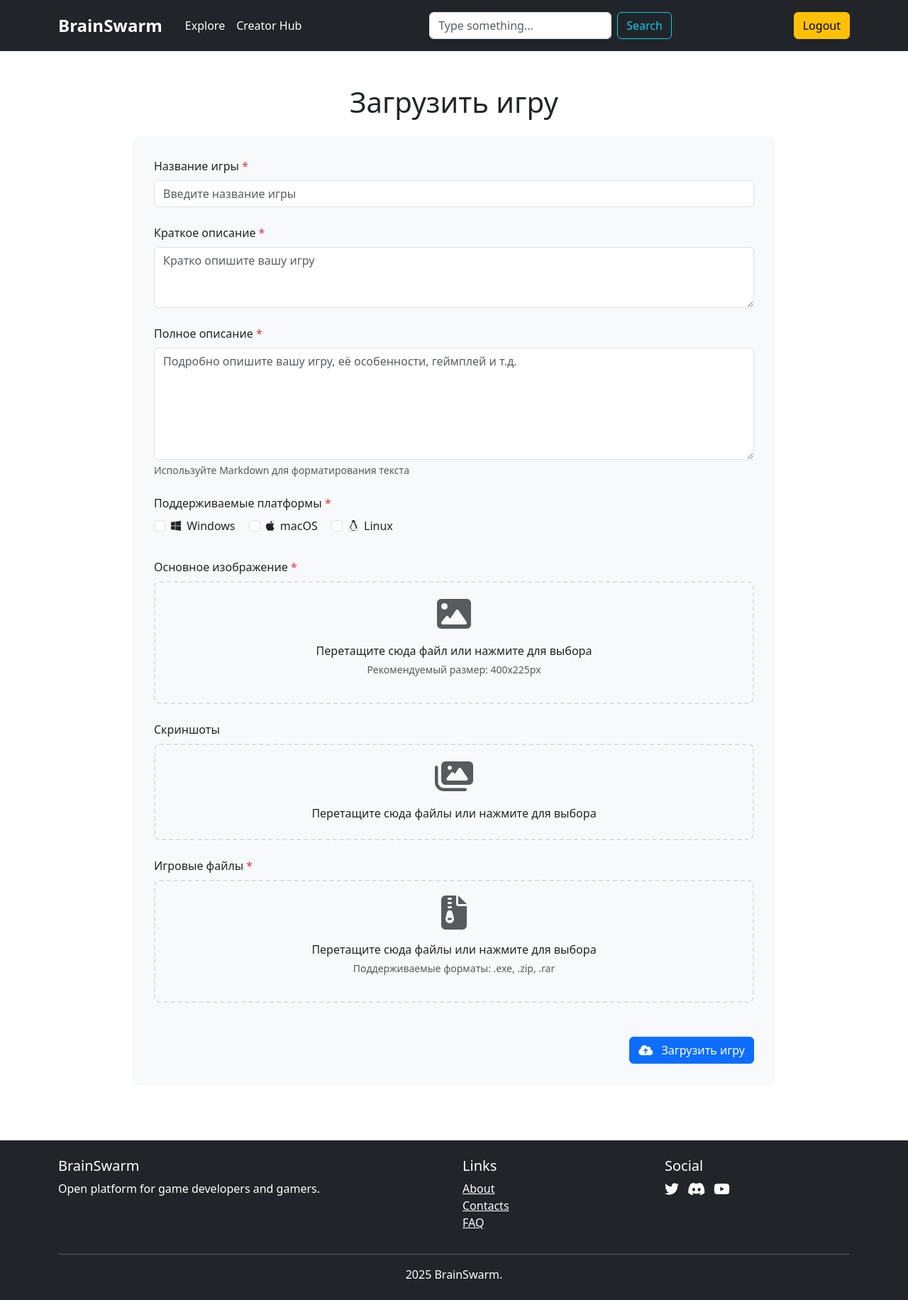
After one commit to Chromiumore/Parts-231-3213-app-dev-2025-kp, a Flask app: page /creatorhub/upload in a window 1280 px wide. The commit adds this page. Shown: the whole page at 71% size. Run offline with Flask 3, Linux system fonts and the light colour scheme; a user stored in the database is signed in; tables that the repository leaves empty hold one stand-in row (values such as "Sample post").

Commit message:
basic CRUD

```diff
--- a/app/auth.py
+++ b/app/auth.py
@@ -23,14 +23,31 @@ def login():
     if request.method == 'POST':
         username = request.form.get('username')
         password = request.form.get('password')
+        remember_me = request.form.get('remember_me')
         if username and password:
             user = user_repository.get_user_by_username_and_password(username, password)
             if user:
-                login_user(user)
+                login_user(user, remember=remember_me)
                 flash('Вы успешно аутентифицированы.', 'success')
                 return redirect(url_for('games.index'))
         flash('Введены неверные логин и/или пароль.', 'danger')
     return render_template('login.html')
+
+@bp.route('/registration', methods=['POST', 'GET'])
+def registration():
+    if request.method == 'POST':
+        username = request.form.get('username')
+        password = request.form.get('password')
+        password_conf = request.form.get('password-confirm')
+        remember_me = request.form.get('remember_me')
+        if username and password and (password == password_conf):
+            user = user_repository.create(username, password, 'default')
+            if user:
+                login_user(user, remember=remember_me)
+                flash('Вы успешно зарегистрировались.', 'success')
+                return redirect(url_for('games.index'))
+        flash('Не удалось зарегистрироваться. Проверьте правильность заполнения полей', 'danger')
+    return render_template('registration.html')
 
 @bp.route('/logout')
 @login_required
--- a/app/repositories/user_repository.py
+++ b/app/repositories/user_repository.py
@@ -5,6 +5,20 @@ from hashlib import sha256
 class UserRepository:
     def __init__(self, db):
         self.db : SQLAlchemy = db
+
+    def create(self, username, password, role_name='default'):
+        user = User(
+            username=username,
+            password_hash=sha256(password.encode()).hexdigest(),
+            role_name=role_name
+        )
+        try:
+            self.db.session.add(user)
+            self.db.session.commit()
+        except Exception as e:
+            self.db.session.rollback()
+            raise e
+        return self.get_user_by_username_and_password(username, password)
 
     def all(self):
         query = self.db.select(User)
--- a/app/static/styles.css
+++ b/app/static/styles.css
@@ -27,3 +27,38 @@
 .stats-card {
     border-left: 4px solid #0d6efd;
 }
+
+.upload-section {
+            background-color: #f8f9fa;
+            border-radius: 8px;
+            padding: 30px;
+            margin-bottom: 30px;
+        }
+.form-label.required:after {
+    content: " *";
+    color: #dc3545;
+}
+.file-upload-box {
+    border: 2px dashed #dee2e6;
+    border-radius: 8px;
+    padding: 20px;
+    text-align: center;
+    cursor: pointer;
+    transition: all 0.3s;
+}
+.file-upload-box:hover {
+    border-color: #0d6efd;
+    background-color: rgba(13, 110, 253, 0.05);
+}
+.os-checkbox {
+    display: inline-block;
+    margin-right: 15px;
+    margin-bottom: 10px;
+}
+.preview-image {
+    max-width: 100px;
+    max-height: 100px;
+    margin-right: 10px;
+    margin-bottom: 10px;
+    border-radius: 4px;
+}
--- a/app/templates/base.html
+++ b/app/templates/base.html
@@ -39,7 +39,7 @@
                 <div class="text-end">
                     {% if not current_user.is_authenticated %}
                     <a href="{{ url_for('auth.login') }}" class="btn btn-outline-light me-2">Sign In</a>
-                    <a href="/register" class="btn btn-warning">Sign Up</a>
+                    <a href="{{ url_for('auth.registration') }}" class="btn btn-warning">Sign Up</a>
                     {% else %}
                     <a href="{{ url_for('auth.logout') }}" class="btn btn-warning">Logout</a>
                     {% endif %}
@@ -98,5 +98,7 @@
 
     <!-- Bootstrap JS Bundle with Popper -->
     <script src="https://cdn.jsdelivr.net/npm/bootstrap@5.3.0/dist/js/bootstrap.bundle.min.js"></script>
+    {% block scripts %}
+    {% endblock %}
 </body>
 </html>
--- /dev/null
+++ b/app/templates/game-form.html
@@ -0,0 +1,118 @@
+{% macro create_from(action, game=None) %}
+<div class="row justify-content-center">
+    <div class="col-lg-10">
+        <h1 class="mb-4 text-center">
+            {% if action == 'upload' %}
+            Загрузить игру
+            {% else %}
+            Обновить игру
+            {% endif %}
+        </h1>
+
+        <div class="upload-section">
+            <form id="gameUploadForm" method="post">
+                <!-- Название игры -->
+                <div class="mb-4">
+                    <label for="name" class="form-label required">Название игры</label>
+                    <input type="text" class="form-control" name="name"id="name"
+                    placeholder="Введите название игры" value="{{ game.name or '' }}" required>
+                </div>
+
+                <!-- Краткое описание -->
+                <div class="mb-4">
+                    <label for="description" class="form-label required">Краткое описание</label>
+                    <textarea class="form-control" name="description" id="description" rows="3"
+                    placeholder="Кратко опишите вашу игру">{{ game.description or '' }}</textarea>
+                </div>
+
+                <!-- Полное описание -->
+                <div class="mb-4">
+                    <label for="info" class="form-label required">Полное описание</label>
+                    <textarea class="form-control" name="info" id="info" rows="6"
+                    placeholder="Подробно опишите вашу игру, её особенности, геймплей и т.д.">{{ game.info or '' }}</textarea>
+                    <div class="form-text">Используйте Markdown для форматирования текста</div>
+                </div>
+
+                <!-- Поддерживаемые ОС -->
+                <div class="mb-4">
+                    <label class="form-label required">Поддерживаемые платформы</label>
+                    <div>
+                        <div class="form-check os-checkbox">
+                            <input class="form-check-input" type="checkbox" id="windowsCheck">
+                            <label class="form-check-label" for="windowsCheck">
+                                <i class="fab fa-windows me-1"></i> Windows
+                            </label>
+                        </div>
+                        <div class="form-check os-checkbox">
+                            <input class="form-check-input" type="checkbox" id="macCheck">
+                            <label class="form-check-label" for="macCheck">
+                                <i class="fab fa-apple me-1"></i> macOS
+                            </label>
+                        </div>
+                        <div class="form-check os-checkbox">
+                            <input class="form-check-input" type="checkbox" id="linuxCheck">
+                            <label class="form-check-label" for="linuxCheck">
+                                <i class="fab fa-linux me-1"></i> Linux
+                            </label>
+                        </div>
+                    </div>
+                </div>
+
+                <!-- Основное изображение -->
+                <div class="mb-4">
+                    <label for="mainImage" class="form-label required">Основное изображение</label>
+                    <div class="file-upload-box" onclick="document.getElementById('mainImage').click()">
+                        <i class="fas fa-image fa-3x mb-3 text-muted"></i>
+                        <p class="mb-1">Перетащите сюда файл или нажмите для выбора</p>
+                        <p class="small text-muted">Рекомендуемый размер: 400x225px</p>
+                        <input type="file" id="mainImage" name="main-image" accept="image/*" style="display: none;">
+                    </div>
+                    <div id="mainImagePreview"></div>
+                </div>
+
+                <!-- Скриншоты -->
+                <div class="mb-4">
+                    <label for="screenshots" class="form-label">Скриншоты</label>
+                    <div class="file-upload-box" onclick="document.getElementById('screenshots').click()">
+                        <i class="fas fa-images fa-3x mb-3 text-muted"></i>
+                        <p class="mb-1">Перетащите сюда файлы или нажмите для выбора</p>
+                        <input type="file" id="screenshots" name="screenshots" accept="image/*" multiple style="display: none;">
+                    </div>
+                    <div id="screenshotsPreview" class="mt-2"></div>
+                </div>
+
+                <!-- Игровые файлы -->
+                <div class="mb-4">
+                    <label for="gameFiles" class="form-label required">Игровые файлы</label>
+                    <div class="file-upload-box" onclick="document.getElementById('gameFiles').click()">
+                        <i class="fas fa-file-archive fa-3x mb-3 text-muted"></i>
+                        <p class="mb-1">Перетащите сюда файлы или нажмите для выбора</p>
+                        <p class="small text-muted">Поддерживаемые форматы: .exe, .zip, .rar</p>
+                        <input type="file" id="gameFiles" name="game-files" accept=".exe,.zip,.rar" style="display: none;">
+                    </div>
+                    <div id="gameFilesPreview" class="mt-2"></div>
+                </div>
+
+                <!-- Кнопки отправки -->
+                <div class="d-flex justify-content-end mt-5">
+                    <button type="submit" class="btn btn-primary">
+                        <i class="fas fa-cloud-upload-alt me-2"></i>
+                        {% if action == 'upload' %}
+                        Загрузить игру
+                        {% else %}
+                        Обновить игру
+                        {% endif %}
+                    </button>
+                </div>
+            </form>
+        </div>
+    </div>
+</div>
+
+    <!-- Bootstrap JS Bundle with Popper -->
+    <script src="https://cdn.jsdelivr.net/npm/bootstrap@5.3.0/dist/js/bootstrap.bundle.min.js"></script>
+
+    {% block scripts %}
+    <script src="{{ url_for('static', filename='image_viewer.js') }}"></script>
+    {% endblock %}
+{% endmacro %}
--- a/app/templates/registation.html
+++ b/app/templates/registration.html
@@ -11,8 +11,8 @@
             <input type="text" id="password" name="password" class="form-control" value="{{ request.form.get('password', '')}}" required>
         </div>
         <div>
-            <label for="password">Повторите пароль</label>
-            <input type="text" id="password" name="password" class="form-control" value="{{ request.form.get('password', '')}}" required>
+            <label for="password-confirm">Повторите пароль</label>
+            <input type="text" id="password-confirm" name="password-confirm" class="form-control" value="{{ request.form.get('password-confirm', '')}}" required>
         </div>
         <div>
             <input type="checkbox" name="remember_me" id="remember_me">
--- /dev/null
+++ b/app/templates/upload.html
@@ -0,0 +1,7 @@
+{% extends 'base.html' %}
+
+{% from 'game-form.html' import create_from %}
+
+{% block content %}
+{{ create_from('upload') }}
+{% endblock %}
```
Also changed, not shown: app/games.py (+82 -3 lines), app/models.py (+8 -2 lines), app/repositories/file_repository.py (added, +9 -0 lines), app/repositories/game_repository.py (+31 -14 lines), app/repositories/role_repository.py (+9 -2 lines), app/templates/creator-hub.html (renamed from app/templates/creator_hub.html, +4 -4 lines), app/templates/update.html (added, +7 -0 lines), migrations/versions/66f60ef41f60_role_name_is_foreign_key_in_user_model.py (added, +38 -0 lines).
